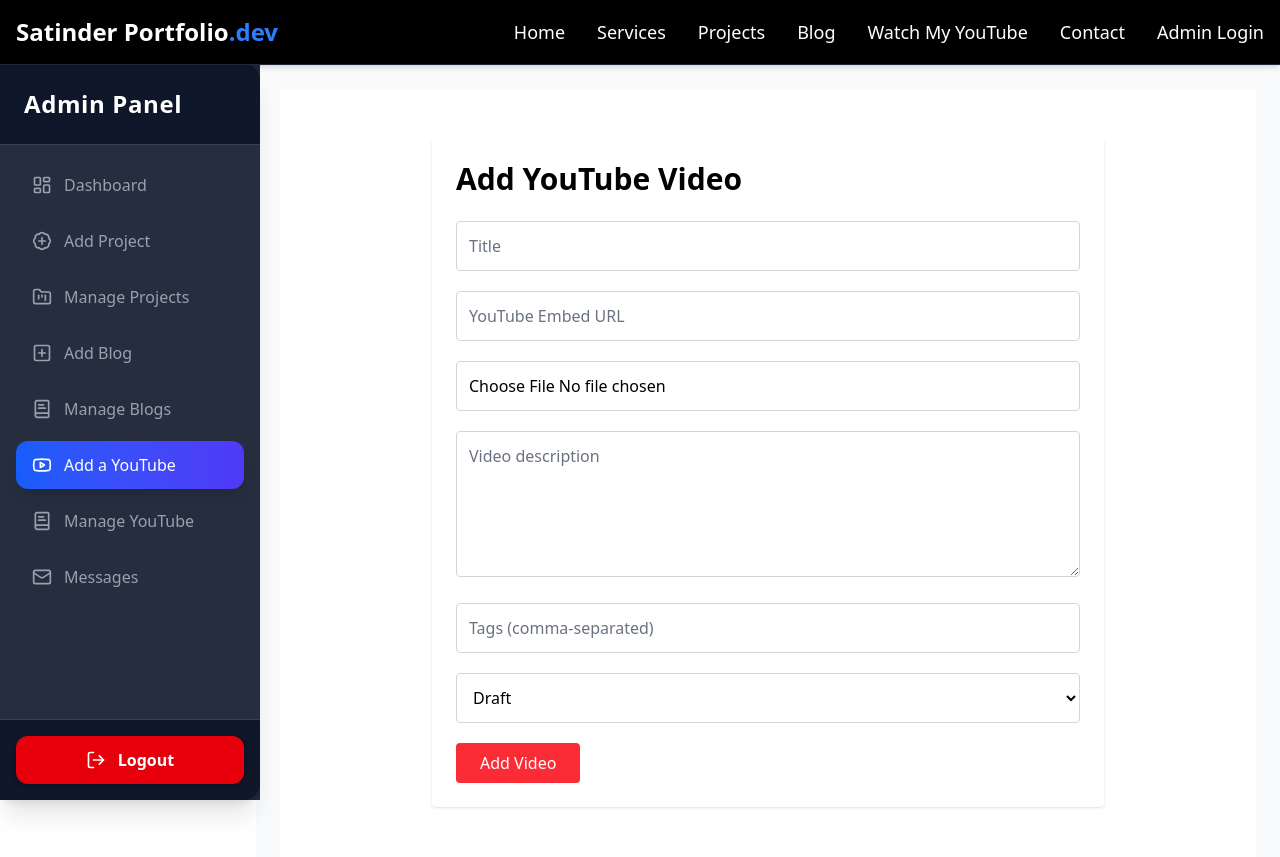
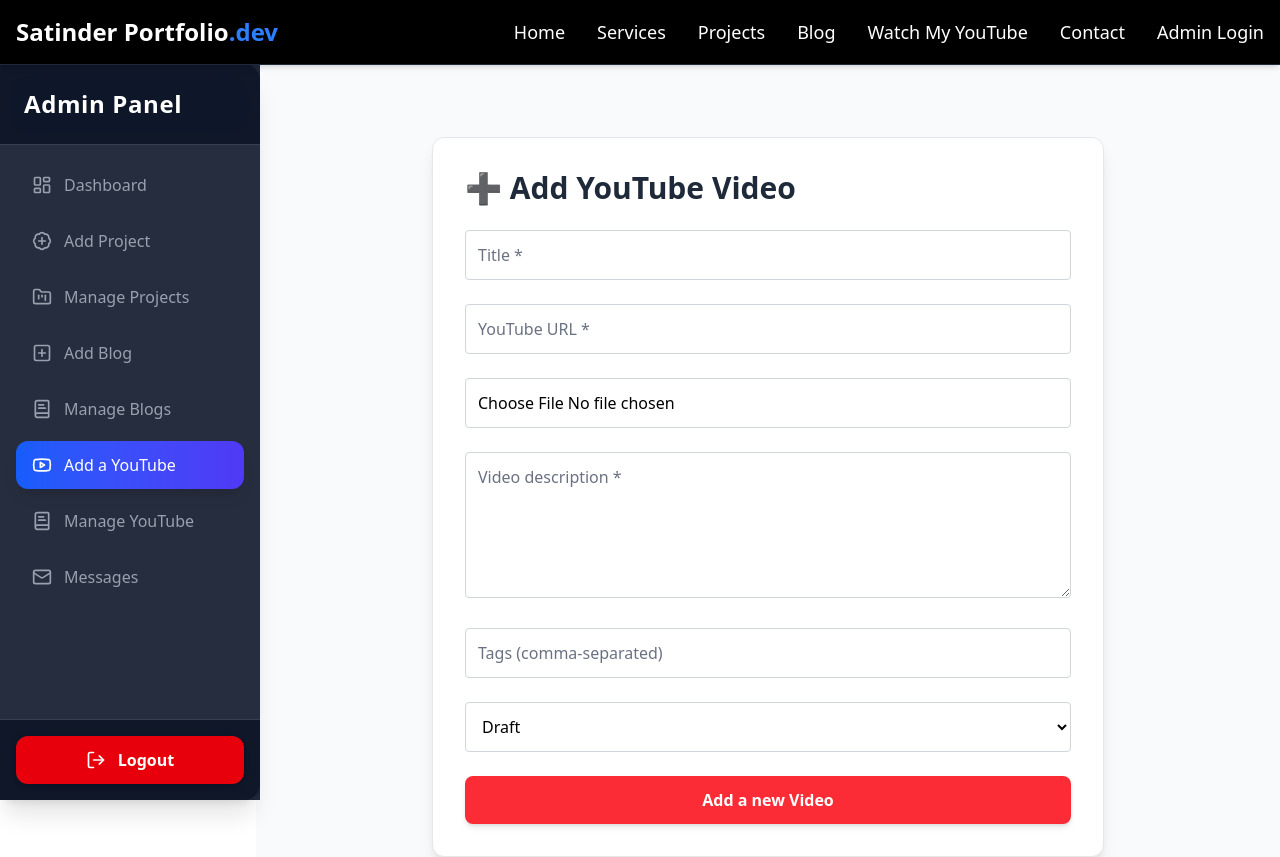
Before and after one commit to SatinderSinghSall/Satinder-Portfolio, a React (Vite) app: page /admin/youtube/new in a window 1280 px wide. Shown: the top 857 px of the page. Built offline with nearby package versions, Linux system fonts and the light colour scheme; no server answers; sample sign-in values are in the browser's storage.

Commit message:
Improved the UI of 'AddYouTube.jsx' admin page.

```diff
--- a/src/admin/AddYouTube.jsx
+++ b/src/admin/AddYouTube.jsx
@@ -1,19 +1,16 @@
-import { useState, useEffect } from "react";
-import { useNavigate, useParams } from "react-router-dom";
+import { useState } from "react";
+import { useNavigate } from "react-router-dom";
 import axios from "axios";
 import AdminLayout from "../components/AdminLayout";
+import toast from "react-hot-toast";
 
 const API = import.meta.env.VITE_API_URL || "/api";
 
-export default function AddEditYouTube() {
+export default function AddYouTube() {
   const navigate = useNavigate();
-  const { id } = useParams();
-  const isEdit = Boolean(id);
   const [file, setFile] = useState(null);
-
-  const handleFileChange = (e) => {
-    setFile(e.target.files[0]);
-  };
+  const [errors, setErrors] = useState({});
+  const [loading, setLoading] = useState(false);
 
   const [form, setForm] = useState({
     title: "",
@@ -25,31 +22,42 @@ export default function AddEditYouTube() {
     status: "draft",
   });
 
-  useEffect(() => {
-    if (isEdit) {
-      axios
-        .get(`${API}/youtube/${id}`)
-        .then((res) => {
-          const data = res.data;
-          setForm({
-            ...data,
-            tags: data.tags?.join(", ") || "",
-          });
-        })
-        .catch((err) => {
-          console.error("Failed to fetch video for edit", err);
-          alert("Failed to load video data.");
-        });
-    }
-  }, [id]);
+  const handleFileChange = (e) => {
+    setFile(e.target.files[0]);
+  };
 
   const handleChange = (e) => {
     const { name, value } = e.target;
     setForm((prev) => ({ ...prev, [name]: value }));
+    setErrors((prev) => ({ ...prev, [name]: "" }));
+  };
+
+  const validateForm = () => {
+    let newErrors = {};
+    if (!form.title.trim()) newErrors.title = "Title is required.";
+    if (!form.videoUrl.trim()) {
+      newErrors.videoUrl = "Video URL is required.";
+    } else if (
+      !/^https?:\/\/(www\.)?(youtube\.com|youtu\.be)\//.test(form.videoUrl)
+    ) {
+      newErrors.videoUrl = "Please enter a valid YouTube URL.";
+    }
+    if (!form.description.trim())
+      newErrors.description = "Description is required.";
+    return newErrors;
   };
 
   const handleSubmit = async (e) => {
     e.preventDefault();
+
+    const formErrors = validateForm();
+    if (Object.keys(formErrors).length > 0) {
+      setErrors(formErrors);
+      toast.error("Please fix the errors before submitting.");
+      return;
+    }
+
+    setLoading(true);
 
     const config = {
       headers: {
@@ -59,7 +67,6 @@ export default function AddEditYouTube() {
 
     let thumbnailUrl = form.thumbnail;
 
-    // Upload image to backend if a file is selected
     if (file) {
       const formData = new FormData();
       formData.append("image", file);
@@ -72,9 +79,9 @@ export default function AddEditYouTube() {
           },
         });
         thumbnailUrl = res.data.url;
-      } catch (err) {
-        console.error("Thumbnail upload failed", err);
-        alert("Thumbnail upload failed.");
+      } catch {
+        toast.error("Thumbnail upload failed.");
+        setLoading(false);
         return;
       }
     }
@@ -82,93 +89,163 @@ export default function AddEditYouTube() {
     const payload = {
       ...form,
       thumbnail: thumbnailUrl,
-      tags: form.tags.split(",").map((t) => t.trim()),
+      tags: form.tags
+        .split(",")
+        .map((t) => t.trim())
+        .filter(Boolean),
     };
 
     try {
-      if (isEdit) {
-        await axios.put(`${API}/youtube/${id}`, payload, config);
-        alert("Video updated!");
-      } else {
       await axios.post(`${API}/youtube`, payload, config);
-        alert("Video added!");
-      }
+      toast.success("Video added successfully!");
+
+      setTimeout(() => {
         navigate("/admin/youtube");
+      }, 500);
     } catch (err) {
-      console.error("Submit error:", err);
-      alert(err.response?.data?.message || "Failed to submit.");
+      toast.error(err.response?.data?.message || "Failed to submit.");
+    } finally {
+      setLoading(false);
     }
   };
 
   return (
     <AdminLayout>
-      <section className="min-h-screen py-12 px-6 bg-white text-black">
-        <div className="max-w-2xl mx-auto bg-white p-6 rounded shadow">
-          <h1 className="text-3xl font-bold mb-6">
-            {isEdit ? "Edit" : "Add"} YouTube Video
+      <section className="min-h-screen py-12 px-6 bg-gray-50 text-black">
+        <div className="max-w-2xl mx-auto bg-white p-8 rounded-xl shadow-lg border border-gray-200">
+          <h1 className="text-3xl font-bold mb-6 text-gray-800">
+            ➕ Add YouTube Video
           </h1>
 
-          <form onSubmit={handleSubmit} className="space-y-5">
+          <form onSubmit={handleSubmit} className="space-y-6">
+            {/* Title */}
+            <div>
               <input
                 type="text"
                 name="title"
-              placeholder="Title"
+                placeholder="Title *"
                 value={form.title}
                 onChange={handleChange}
-              className="w-full p-3 rounded border border-gray-300 bg-white text-black placeholder-gray-500"
-              required
+                className={`w-full p-3 rounded border ${
+                  errors.title ? "border-red-500" : "border-gray-300"
+                } bg-white text-black placeholder-gray-500 focus:ring-2 focus:ring-red-400`}
               />
+              {errors.title && (
+                <p className="text-red-500 text-sm mt-1">{errors.title}</p>
+              )}
+            </div>
 
+            {/* Video URL */}
+            <div>
               <input
                 type="url"
                 name="videoUrl"
-              placeholder="YouTube Embed URL"
+                placeholder="YouTube URL *"
                 value={form.videoUrl}
                 onChange={handleChange}
-              className="w-full p-3 rounded border border-gray-300 bg-white text-black placeholder-gray-500"
-              required
+                className={`w-full p-3 rounded border ${
+                  errors.videoUrl ? "border-red-500" : "border-gray-300"
+                } bg-white text-black placeholder-gray-500 focus:ring-2 focus:ring-red-400`}
               />
+              {errors.videoUrl && (
+                <p className="text-red-500 text-sm mt-1">{errors.videoUrl}</p>
+              )}
+            </div>
 
+            {/* Thumbnail */}
+            <div>
               <input
                 type="file"
                 accept="image/*"
                 onChange={handleFileChange}
                 className="w-full p-3 rounded border border-gray-300 bg-white text-black"
               />
+              {file && (
+                <img
+                  src={URL.createObjectURL(file)}
+                  alt="Preview"
+                  className="mt-3 w-40 h-24 object-cover rounded border"
+                />
+              )}
+            </div>
 
+            {/* Description */}
+            <div>
               <textarea
                 name="description"
                 rows={5}
-              placeholder="Video description"
+                placeholder="Video description *"
                 value={form.description}
                 onChange={handleChange}
-              className="w-full p-3 rounded border border-gray-300 bg-white text-black placeholder-gray-500"
+                className={`w-full p-3 rounded border ${
+                  errors.description ? "border-red-500" : "border-gray-300"
+                } bg-white text-black placeholder-gray-500 focus:ring-2 focus:ring-red-400`}
               />
+              {errors.description && (
+                <p className="text-red-500 text-sm mt-1">
+                  {errors.description}
+                </p>
+              )}
+            </div>
 
+            {/* Tags */}
+            <div>
               <input
                 type="text"
                 name="tags"
                 placeholder="Tags (comma-separated)"
                 value={form.tags}
                 onChange={handleChange}
-              className="w-full p-3 rounded border border-gray-300 bg-white text-black placeholder-gray-500"
+                className="w-full p-3 rounded border border-gray-300 bg-white text-black placeholder-gray-500 focus:ring-2 focus:ring-red-400"
               />
+            </div>
 
+            {/* Status */}
+            <div>
               <select
                 name="status"
                 value={form.status}
                 onChange={handleChange}
-              className="w-full p-3 rounded border border-gray-300 bg-white text-black"
+                className="w-full p-3 rounded border border-gray-300 bg-white text-black focus:ring-2 focus:ring-red-400"
               >
                 <option value="draft">Draft</option>
                 <option value="published">Published</option>
               </select>
+            </div>
 
+            {/* Submit Button */}
             <button
               type="submit"
-              className="bg-red-500 hover:bg-red-600 px-6 py-2 rounded text-white"
+              disabled={loading}
+              className={`${
+                loading
+                  ? "bg-gray-400 cursor-not-allowed"
+                  : "bg-red-500 hover:bg-red-600"
+              } px-6 py-3 rounded-lg text-white font-semibold w-full shadow-md transition duration-200 flex items-center justify-center gap-2`}
             >
-              {isEdit ? "Update" : "Add"} Video
+              {loading && (
+                <svg
+                  className="animate-spin h-5 w-5 text-white"
+                  xmlns="http://www.w3.org/2000/svg"
+                  fill="none"
+                  viewBox="0 0 24 24"
+                >
+                  <circle
+                    className="opacity-25"
+                    cx="12"
+                    cy="12"
+                    r="10"
+                    stroke="currentColor"
+                    strokeWidth="4"
+                  ></circle>
+                  <path
+                    className="opacity-75"
+                    fill="currentColor"
+                    d="M4 12a8 8 0 018-8v4a4 4 0 00-4 4H4z"
+                  ></path>
+                </svg>
+              )}
+              {loading ? "Adding..." : "Add a new Video"}
             </button>
           </form>
         </div>
```
Lines whose indentation alone changed are shown as unchanged.
